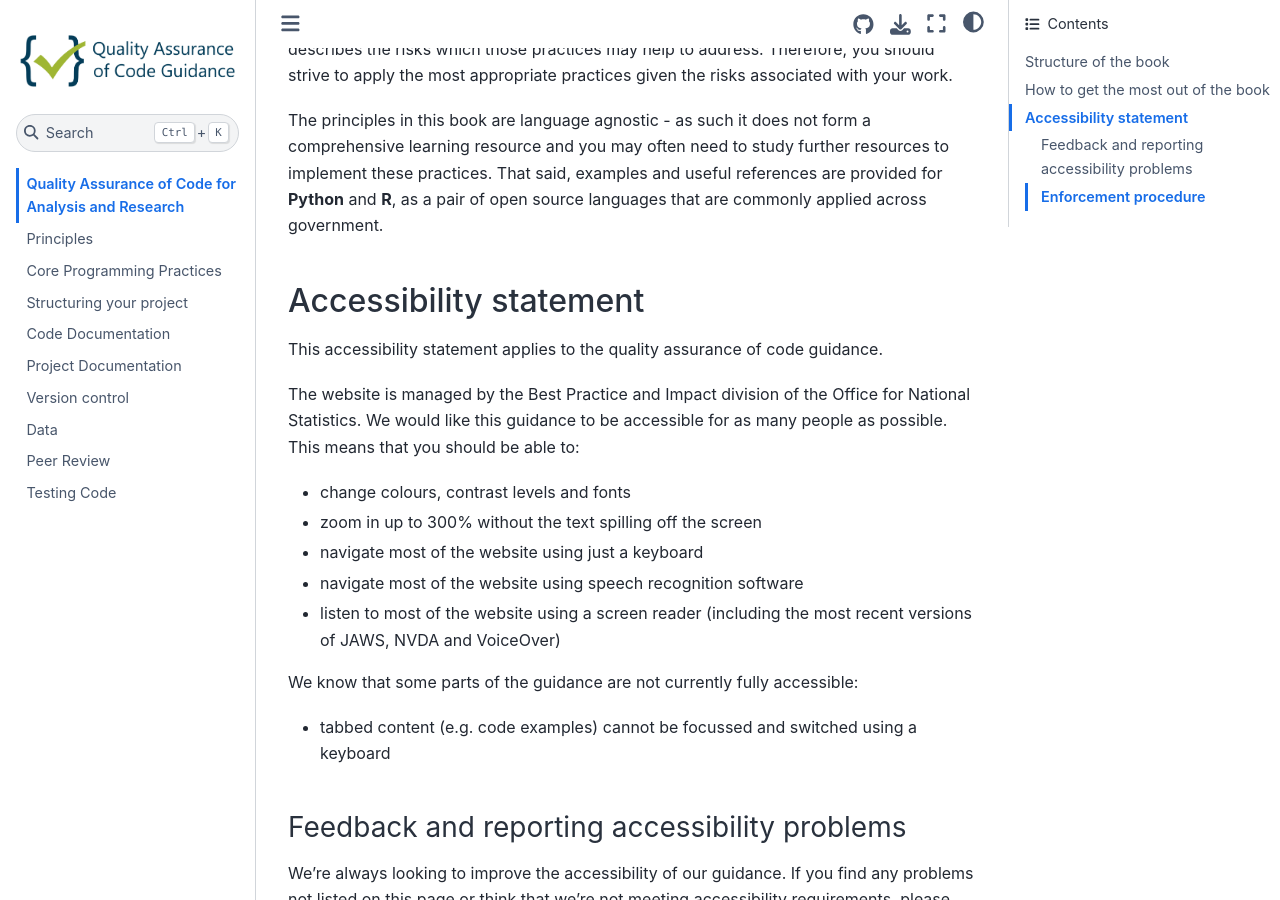
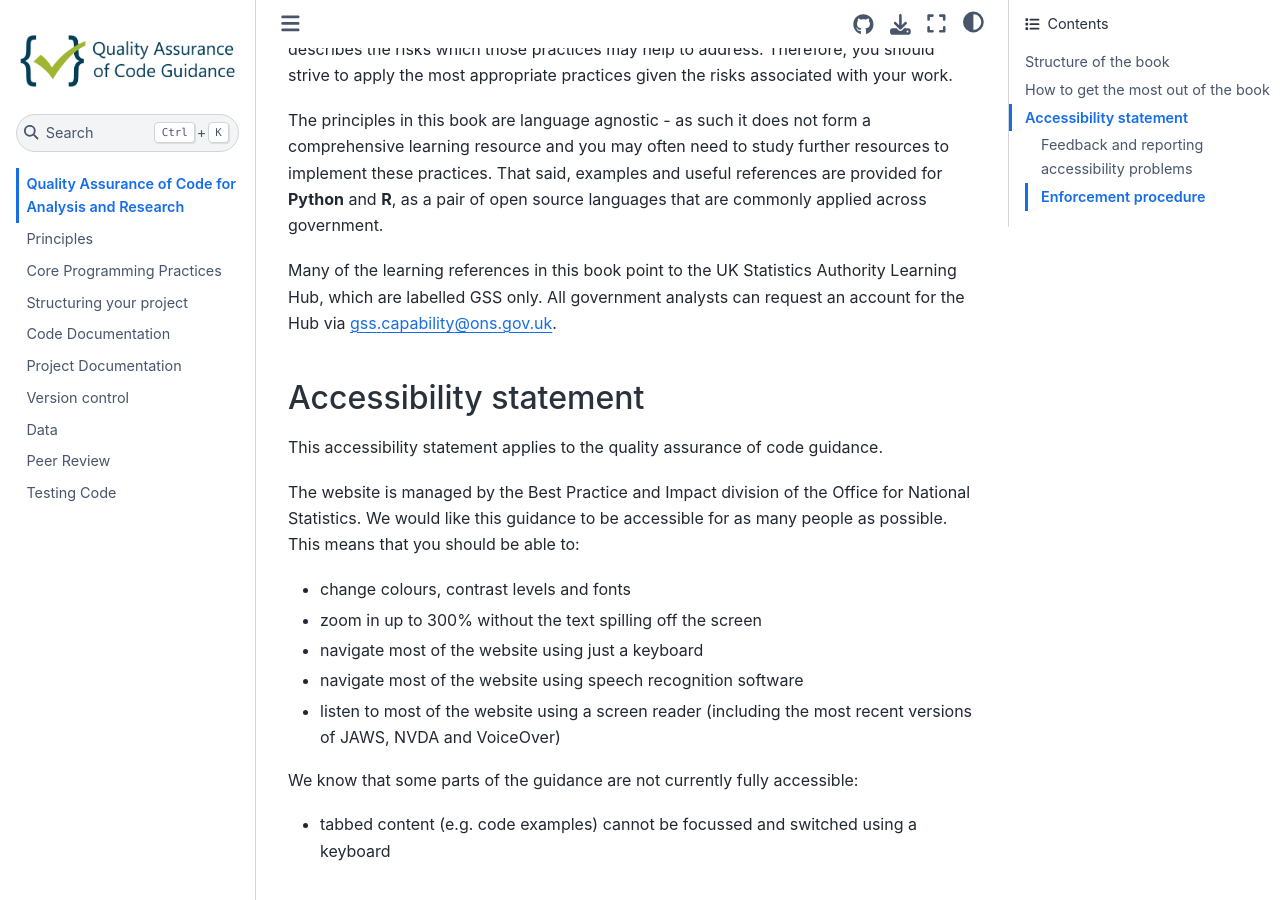
Before and after one commit to best-practice-and-impact/qa-of-code-guidance, a Jupyter Book: the page built from book/index.md, in a window 1280 px wide and 900 px high, scrolled down 1366 px. Built offline with Jupyter Book 1.0.4 settings and Sphinx 7.4.7 and the Sphinx Book theme 1.1.4, drawn with Linux system fonts in a browser that asks for light colours.

Commit message:
Add learning hub details and contact

```diff
--- a/book/index.md
+++ b/book/index.md
@@ -46,6 +46,9 @@ Therefore, you should strive to apply the most appropriate practices given the r
 The principles in this book are language agnostic - as such it does not form a comprehensive learning resource and you may often need to study further resources to implement these practices.
 That said, examples and useful references are provided for **Python** and **R**, as a pair of open source languages that are commonly applied across government.
 
+Many of the learning references in this book point to the UK Statistics Authority Learning Hub, which are labelled GSS only.
+All government analysts can request an account for the Hub via [gss.capability@ons.gov.uk](mailto:gss.capability@ons.gov.uk).
+
 
 ## Accessibility statement
 
@@ -63,12 +66,14 @@ This means that you should be able to:
 We know that some parts of the guidance are not currently fully accessible:
 * tabbed content (e.g. code examples) cannot be focussed and switched using a keyboard
 
+
 ### Feedback and reporting accessibility problems
 
 We’re always looking to improve the accessibility of our guidance.
 If you find any problems not listed on this page or think that we’re not meeting accessibility requirements, please contact us by email at [gsshelp@statistics.gov.uk](mailto:gsshelp@statistics.gov.uk).
 Also please get in touch if you are unable to access any part of this guidance, or require the content in a different format.
 
+
 ### Enforcement procedure
 
 The Equality and Human Rights Commission (EHRC) is responsible for enforcing the Public Sector Bodies (Websites and Mobile Applications) (No. 2) Accessibility Regulations 2018 (the ‘accessibility regulations’). If you’re not happy with how we respond to your complaint, [contact the Equality Advisory and Support Service (EASS)](https://www.equalityadvisoryservice.com/).
```
